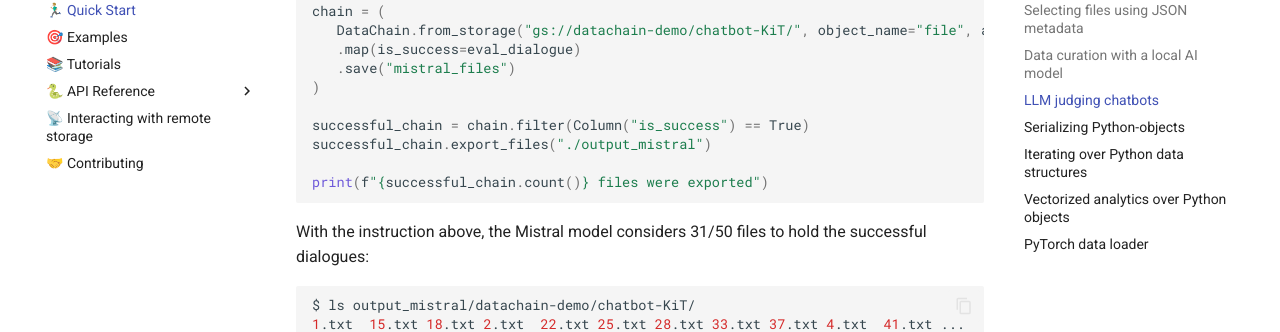
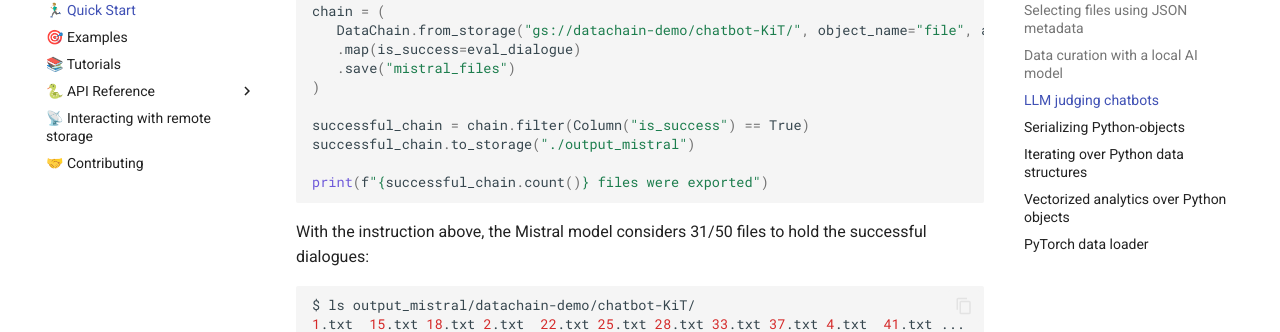
Before and after one commit to iterative/datachain, an MkDocs documentation site: the page built from docs/quick-start.md, in a window 1280 px wide and 900 px high, scrolled down 2315 px. Shown: the part 125-457 px from the top of the window. Built offline with MkDocs 1.6.1 and Material for MkDocs 9.7.7, drawn with Linux system fonts in a browser that asks for light colours; comment, search, counter and statistics services are not loaded.

Commit message:
Rename 'export_files' to 'to_storage' in quick-start docs

````diff
--- a/docs/quick-start.md
+++ b/docs/quick-start.md
@@ -138,7 +138,7 @@ chain = (
 )
 
 successful_chain = chain.filter(Column("is_success") == True)
-successful_chain.export_files("./output_mistral")
+successful_chain.to_storage("./output_mistral")
 
 print(f"{successful_chain.count()} files were exported")
 ```
````
